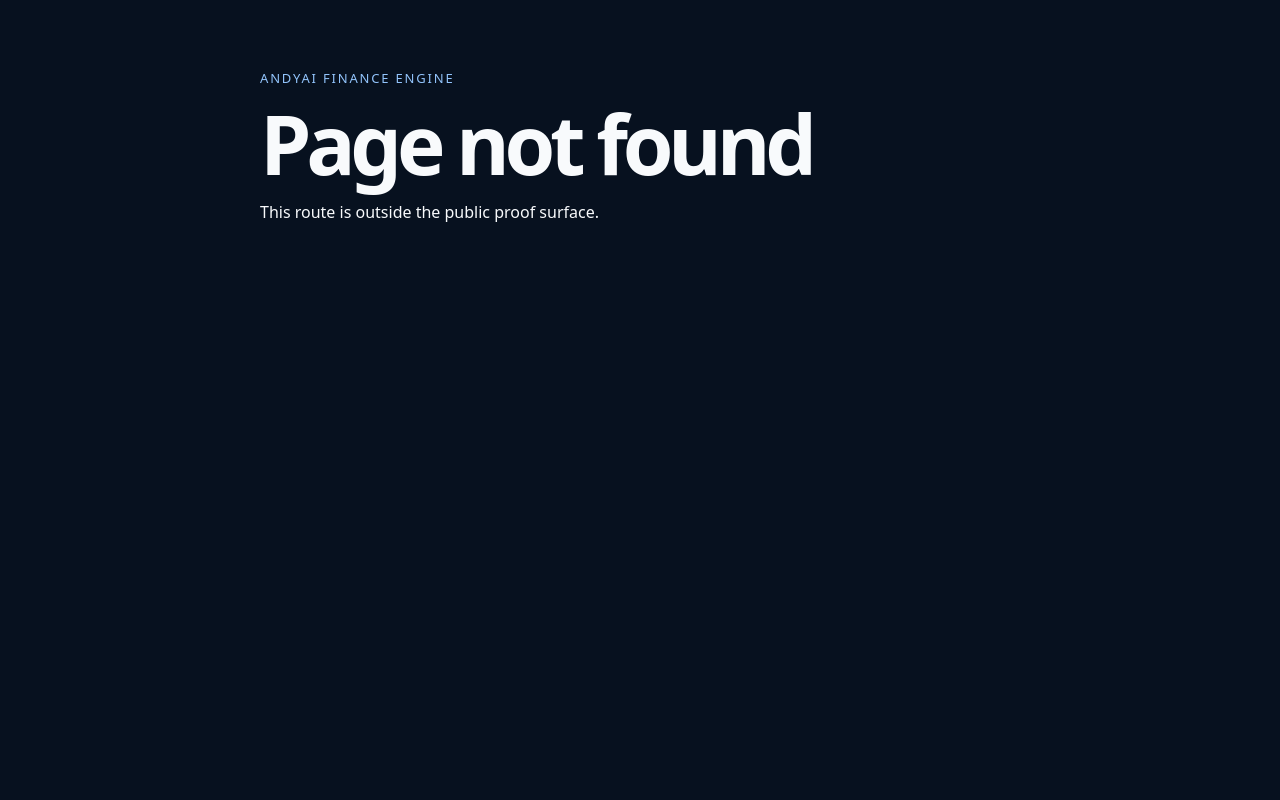
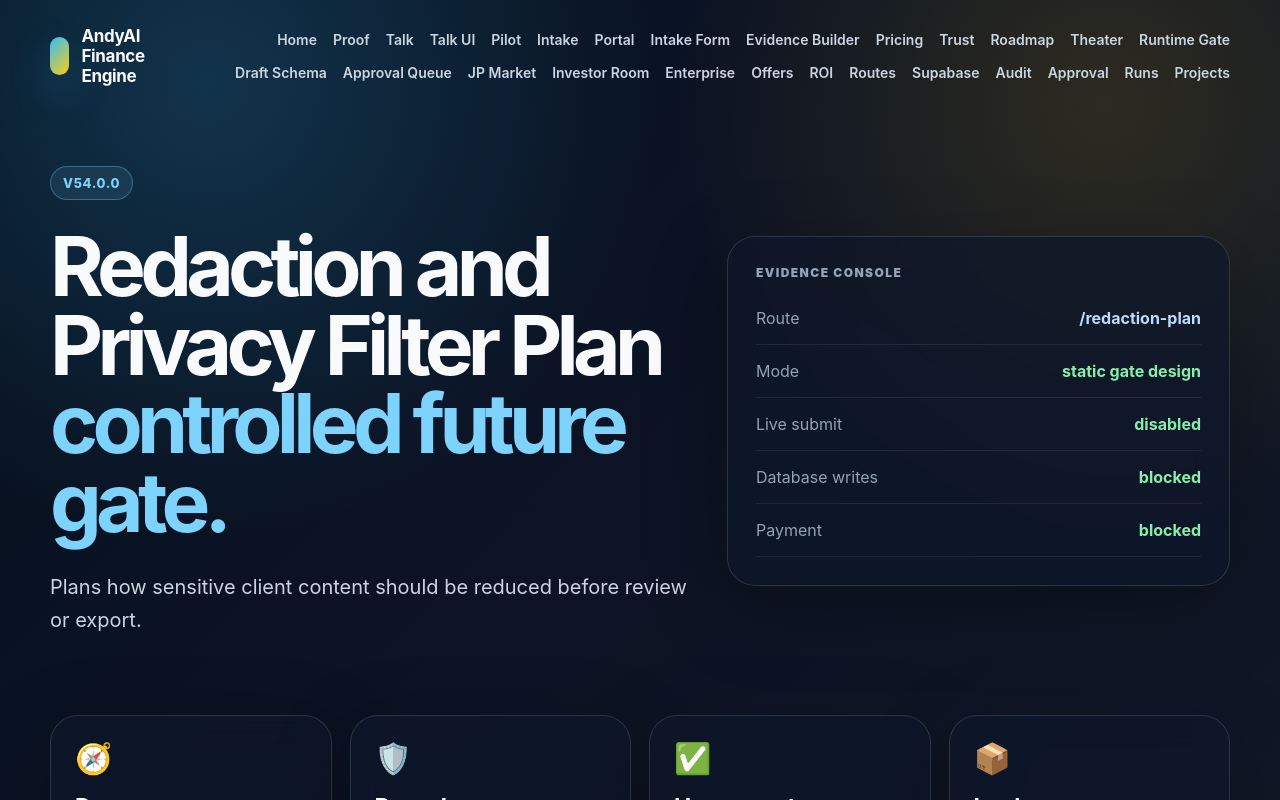
Before and after one commit to kolundzic/andyai-finance-engine, a Next.js app: page /redaction-plan in a window 1280 px wide. Before the commit this address had no page. Shown: the top 800 px of the page. Built offline with nearby package versions, Linux system fonts and the light colour scheme.

Commit message:
round2: add v54.0.0 redaction-privacy-filter-plan

```diff
--- /dev/null
+++ b/app/redaction-plan/page.tsx
@@ -0,0 +1,32 @@
+import { EvidenceConsole, FeatureGrid, PrestigePage } from "../../src/ui/finance-prestige-system";
+
+export const metadata = {
+  title: "AndyAI Finance Engine — Redaction and Privacy Filter Plan",
+  description: "Plans how sensitive client content should be reduced before review or export.",
+};
+
+export default function Page() {
+  return (
+    <PrestigePage
+      active="/redaction-plan"
+      badge="v54.0.0"
+      title="Redaction and Privacy Filter Plan"
+      accent="controlled future gate."
+      lead="Plans how sensitive client content should be reduced before review or export."
+      right={<EvidenceConsole rows={[
+        ["Route", "/redaction-plan", "blue"],
+        ["Mode", "static gate design", "green"],
+        ["Live submit", "disabled", "green"],
+        ["Database writes", "blocked", "green"],
+        ["Payment", "blocked", "green"],
+      ] as any} />}
+    >
+      <FeatureGrid items={[
+        ["🧭", "Purpose", "Plans how sensitive client content should be reduced before review or export."],
+        ["🛡️", "Boundary", "Planning and preview only. No submit, write, payment, provider call, or recording."],
+        ["✅", "Human gate", "The future runtime must stay below human approval."],
+        ["📦", "Lock", "Privacy thinking becomes part of the runtime gate."],
+      ] as any} />
+    </PrestigePage>
+  );
+}
--- a/package.json
+++ b/package.json
@@ -1,6 +1,6 @@
 {
   "name": "andyai-finance-engine",
-  "version": "53.0.0",
+  "version": "54.0.0",
   "private": true,
   "description": "AndyAI Finance Engine — public showcase powered by a governed financial modeling core.",
   "scripts": {
```
Also changed, not shown: configs/drone-round-2/redaction-privacy-filter-plan.v54.0.0.json (added, +16 -0 lines), 3 other files (tests, documents, lock files or other folders).
